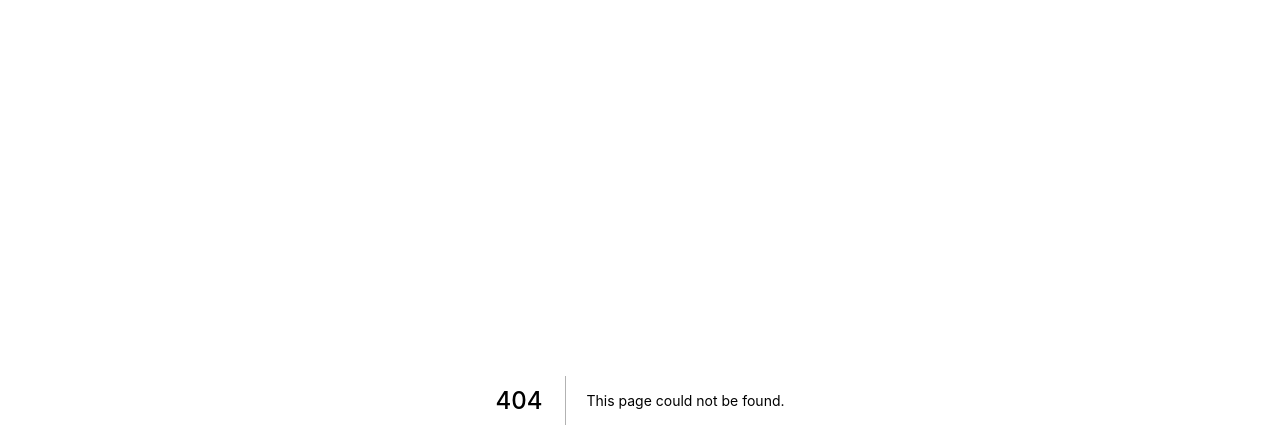
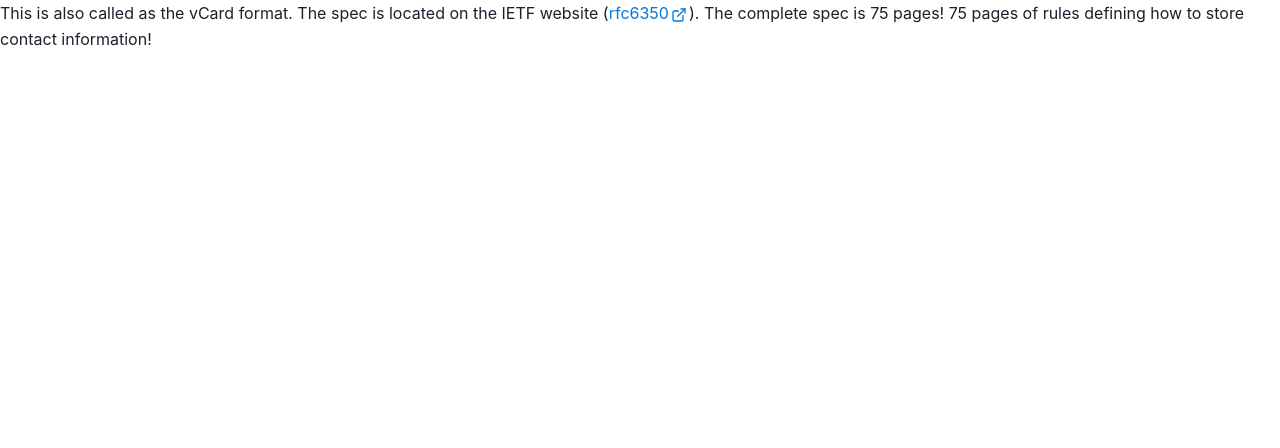
Before and after one commit to BharatKalluri/bharatkalluri.com, a Next.js app: page /note/understanding-vcf in a window 1280 px wide. Before the commit this address had no page. Shown: the top 448 px of the page. Built offline with nearby package versions, Linux system fonts and the light colour scheme.

Commit message:
Started notes on VCF

```diff
--- /dev/null
+++ b/pages/note/understanding-vcf.mdx
@@ -0,0 +1,8 @@
+---
+title: Understanding the VCF format for contact storage and transfer
+publishedAt: "2021-01-01"
+---
+
+This is also called as the vCard format. The spec is located on the IETF website
+([rfc6350](https://tools.ietf.org/html/rfc6350)). The complete spec is 75 pages! 75 pages of rules defining how to store
+contact information!
```
